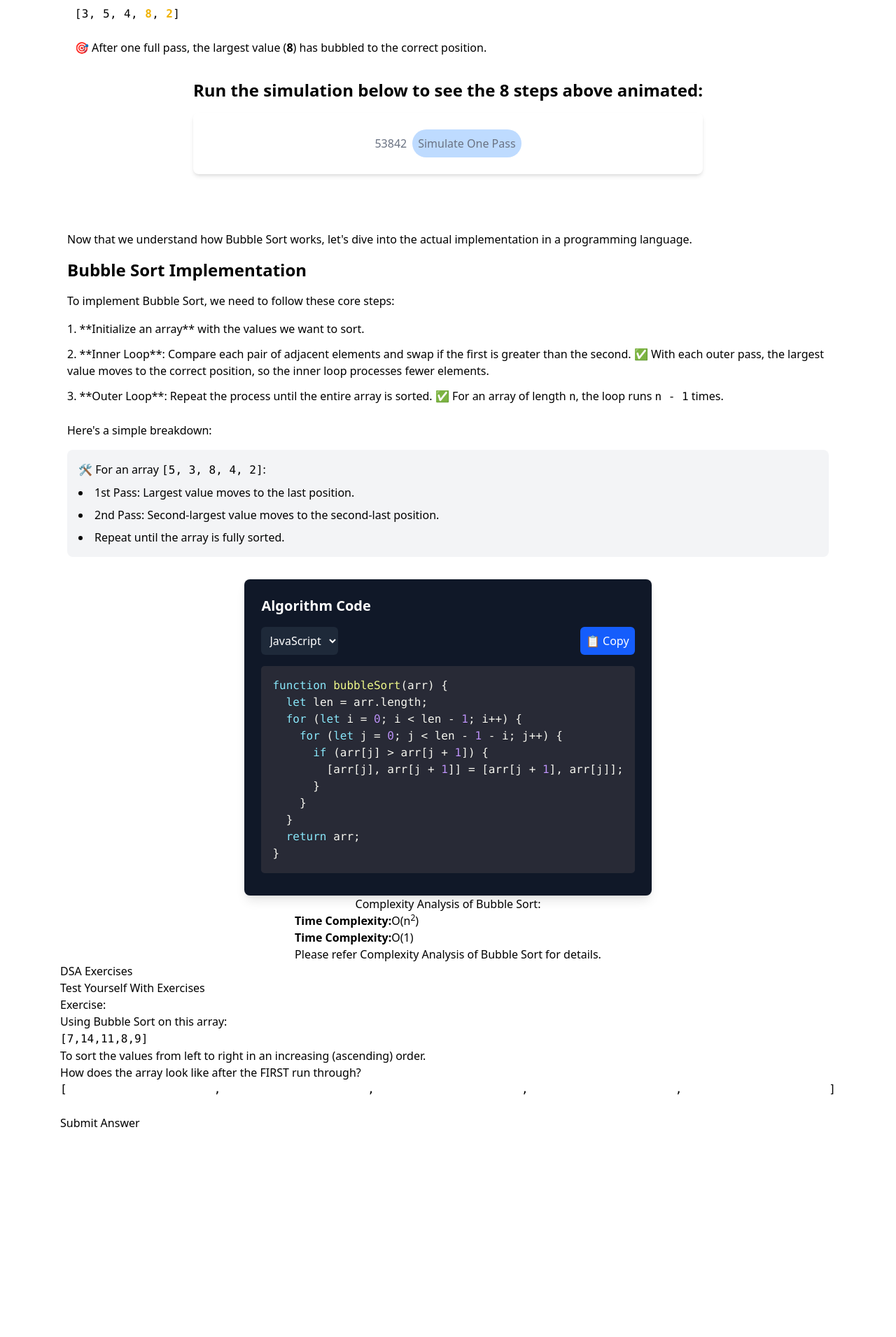
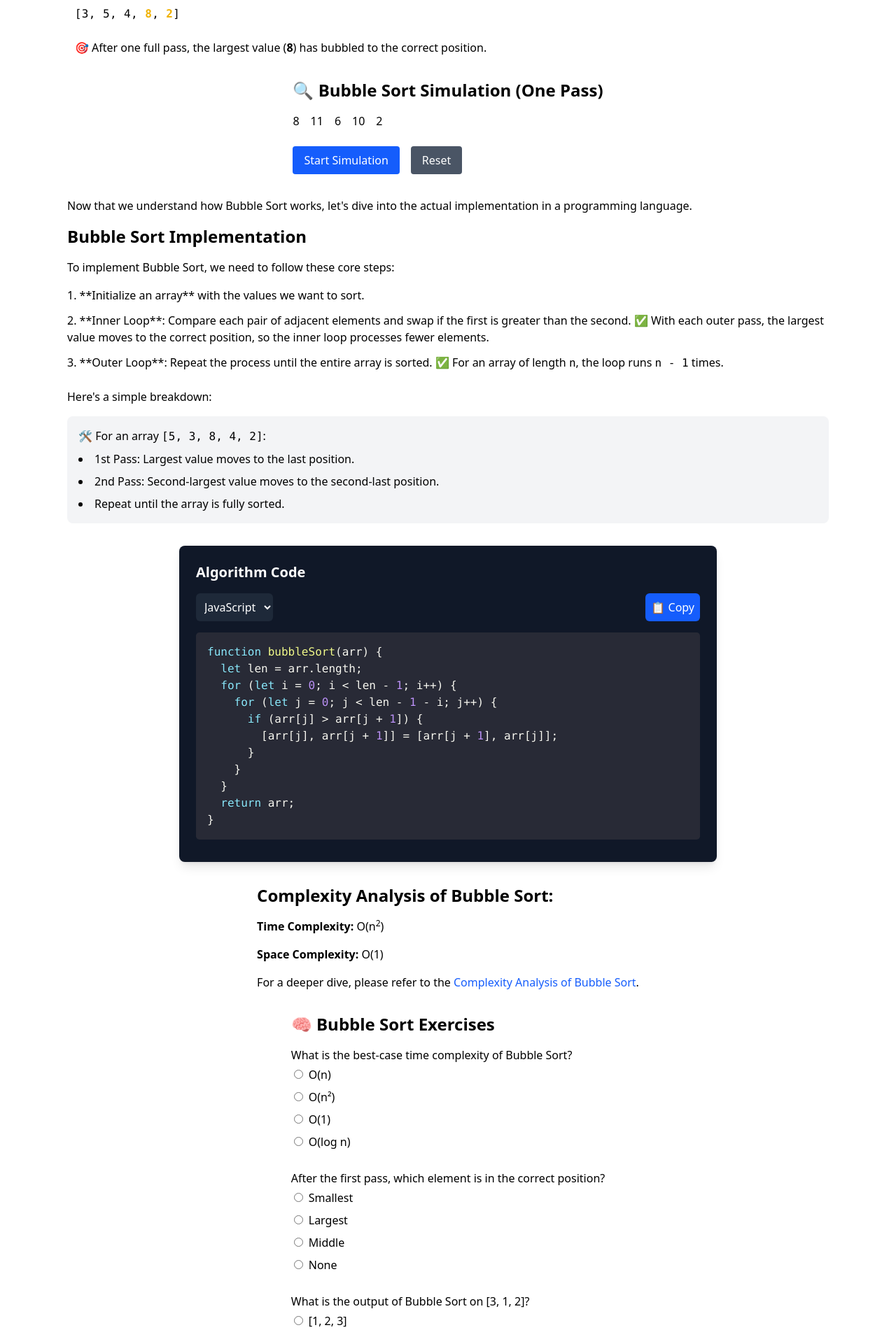
Before and after one commit to MeetMavani/DSAV, a React (Vite) app: page /QuickSort in a window 1280 px wide. Shown: the part 1127-3038 px from the top of the page at 70% size. Before the commit the page ends 2776 px from the top, so only its background shows below. Built offline with nearby package versions, Linux system fonts and the light colour scheme.

Commit message:
updated quick sort page

```diff
--- a/src/components/Shared/CodeBox.jsx
+++ b/src/components/Shared/CodeBox.jsx
@@ -46,7 +46,7 @@ const CodeBox = () => {
   };
 
   return (
-    <div className="bg-gray-900 p-6 rounded-lg shadow-lg mt-8">
+    <div className="bg-gray-900 p-6 rounded-lg shadow-lg mt-8 w-3xl">
       <h3 className="text-xl font-semibold mb-4 text-white">Algorithm Code</h3>
 
       {/* Language Selector */}
--- a/src/pages/Sort/QuickSort.jsx
+++ b/src/pages/Sort/QuickSort.jsx
@@ -7,24 +7,82 @@ import { useState } from 'react';
 
 const QuickSort = () => {
 
-  const [array, setArray] = useState([5, 3, 8, 4, 2]);
-  const [highlighted, setHighlighted] = useState([]);
 
-  const simulateOnePass = () => {
-    let newArray = [...array];
-    let newHighlighted = [];
+  const questions = [
+    {
+      question: "What is the best-case time complexity of Bubble Sort?",
+      options: ["O(n)", "O(n²)", "O(1)", "O(log n)"],
+      answer: "O(n)",
+    },
+    {
+      question: "After the first pass, which element is in the correct position?",
+      options: ["Smallest", "Largest", "Middle", "None"],
+      answer: "Largest",
+    },
+    {
+      question: "What is the output of Bubble Sort on [3, 1, 2]?",
+      options: ["[1, 2, 3]", "[3, 1, 2]", "[1, 3, 2]", "[2, 1, 3]"],
+      answer: "[1, 2, 3]",
+    },
+  ];
 
-    for (let i = 0; i < newArray.length - 1; i++) {
-      newHighlighted.push(i);
-      if (newArray[i] > newArray[i + 1]) {
-        [newArray[i], newArray[i + 1]] = [newArray[i + 1], newArray[i]];
-      }
+  const initialArray = [8, 11, 6, 10, 2];
+  const [array, setArray] = useState(initialArray);
+  const [currentIndex, setCurrentIndex] = useState(0);
+  const [isRunning, setIsRunning] = useState(false);
+
+  const startSimulation = () => {
+    setIsRunning(true);
+    setCurrentIndex(0);
+    simulatePass();
+  };
+
+  const resetSimulation = () => {
+    setIsRunning(false);
+    setArray(initialArray);
+    setCurrentIndex(0);
+  };
+
+  const simulatePass = () => {
+    if (currentIndex >= array.length - 1) {
+      setIsRunning(false);
+      return;
     }
 
-    setArray(newArray);
-    setHighlighted(newHighlighted);
+    setTimeout(() => {
+      setArray((prevArray) => {
+        const newArray = [...prevArray];
+        if (newArray[currentIndex] > newArray[currentIndex + 1]) {
+          [newArray[currentIndex], newArray[currentIndex + 1]] = [
+            newArray[currentIndex + 1],
+            newArray[currentIndex],
+          ];
+        }
+        return newArray;
+      });
 
-    setTimeout(() => setHighlighted([]), 1000); // Clear highlights after 1 second
+      setCurrentIndex((prevIndex) => prevIndex + 1);
+      simulatePass();
+    }, 800);
+  };
+
+  const [score, setScore] = useState(0);
+  const [userAnswers, setUserAnswers] = useState({});
+  const [submitted, setSubmitted] = useState(false);
+
+  const handleOptionChange = (index, option) => {
+    setUserAnswers({ ...userAnswers, [index]: option });
+  };
+
+  const handleSubmit = () => {
+    let newScore = 0;
+    questions.forEach((q, index) => {
+      if (userAnswers[index] === q.answer) {
+        newScore++;
+      }
+    });
+    setScore(newScore);
+    setSubmitted(true);
   };
 
 
@@ -60,7 +118,7 @@ const QuickSort = () => {
 
 
 
-
+        {/* How it works */}
         <section className="mt-8">
           <h2 className="text-2xl font-semibold text-gray-800 mb-4">
             How does Bubble Sort work?
@@ -74,6 +132,8 @@ const QuickSort = () => {
         </section>
 
         <hr />
+
+        {/* Manual Run through */}
         <section className="mt-8">
 
           <h2 className="text-2xl font-bold mb-4">Manual Run Through</h2>
@@ -113,23 +173,42 @@ const QuickSort = () => {
 
         <hr />
 
-        <section className='max-w-3xl mx-auto mb-12 mt-8'>
-            <h2 className="text-2xl text-center font-semibold mb-4"> Run the simulation below to see the 8 steps above animated:</h2>
-            <div className="bg-white p-6 rounded-lg shadow-md text-center text-gray-500">
+        {/* Simulation */}
+        <section className="mt-8">
+          <h2 className="text-2xl font-semibold mb-4">🔍 Bubble Sort Simulation (One Pass)</h2>
+          <div className="flex space-x-4 mb-6">
             {array.map((num, index) => (
-              <span
+              <div
                 key={index}
-                className={`array-item ${highlighted.includes(index) ? 'highlight' : ''}`}
+                className={`array-box ${
+                  isRunning && (index === currentIndex || index === currentIndex + 1)
+                    ? "highlight"
+                    : ""
+                }`}
               >
                 {num}
-              </span>
+              </div>
             ))}
-              <button onClick={simulateOnePass} className="simulate-button bg-blue-200 rounded-3xl p-2 ml-2">Simulate One Pass</button>
           </div>
+
+          <button
+            onClick={startSimulation}
+            disabled={isRunning}
+            className="px-4 py-2 bg-blue-600 text-white rounded hover:bg-blue-800"
+          >
+            Start Simulation
+          </button>
+          <button
+            onClick={resetSimulation}
+            className="ml-4 px-4 py-2 bg-gray-600 text-white rounded hover:bg-gray-800"
+          >
+            Reset
+          </button>
         </section>
 
         <hr />
 
+        {/* Implementation */}
         <section className="mt-8">
           <p className="mb-4">
             Now that we understand how Bubble Sort works, let's dive into the actual implementation in a programming language.
@@ -176,59 +255,84 @@ const QuickSort = () => {
 
         <CodeBox />
 
-          <h2>
-            <span>Complexity Analysis of Bubble Sort:</span>
-          </h2>
-          <p>
-            <b>
-              <strong>Time Complexity:</strong>
-            </b>
-            <span>O(n</span>
-            <sup>2</sup>
-            <span>)</span>
-            <br />
-            <b>
-              <strong>Time Complexity:</strong>
-            </b>
-            <span>O(1)</span>
-            <br />
-            <span>Please refer </span>
-            <a href="">
-              <span>Complexity Analysis of Bubble Sort </span>
-            </a>
-            <span>for details.</span>
+        {/* Complexity */}
+        <section className="mt-8">
+            <h2 className="text-2xl font-semibold mb-4">Complexity Analysis of Bubble Sort:</h2>
+
+            <p className="mb-4">
+              <strong>Time Complexity:</strong> <span>O(n<sup>2</sup>)</span>
             </p>
 
-          <div className='Exercise'>
-              <h2>DSA Exercises</h2>
-              <form action="">
-                <h2>Test Yourself With Exercises</h2>
-                <div className='exercisewindow'>
-                  <h2>Exercise:</h2>
-                  <p>Using Bubble Sort on this array:</p>
-                  <code>[7,14,11,8,9]</code>
-                  <p>To sort the values from left to right in an increasing (ascending) order.</p>
-                  <p>How does the array look like after the FIRST run through?</p>
-                  <div className='exercisecontainer'>
-                    <pre>
-                      [
-                      <input name="box1" maxLength="2"  type="text" />
-                      ,
-                      <input name="box2" maxLength="2"  type="text" />
-                      ,
-                      <input name="box3" maxLength="2"  type="text" />
-                      ,
-                      <input name="box4" maxLength="2"  type="text" />
-                      ,
-                      <input name="box5" maxLength="2"  type="text" />
-                      ]
-                    </pre>
+            <p className="mb-4">
+              <strong>Space Complexity:</strong> <span>O(1)</span>
+            </p>
+
+            <p>
+              For a deeper dive, please refer to the{" "}
+              <a
+                href="https://www.geeksforgeeks.org/bubble-sort/"
+                target="_blank"
+                rel="noopener noreferrer"
+                className="text-blue-600 hover:underline"
+              >
+                Complexity Analysis of Bubble Sort
+              </a>.
+            </p>
+        </section>
+
+        {/* Exercise */}
+        <section className="mt-8">
+          <h2 className="text-2xl font-semibold mb-4">🧠 Bubble Sort Exercises</h2>
+
+          {questions.map((q, index) => {
+            const userAnswer = userAnswers[index];
+            const isCorrect = userAnswer === q.answer;
+
+            return (
+              <div key={index} className="mb-6">
+                <p className="font-medium">{q.question}</p>
+
+                {q.options.map((option) => {
+                  const isSelected = userAnswer === option;
+                  const isWrong = submitted && isSelected && !isCorrect;
+                  const isRight = submitted && option === q.answer;
+
+                  return (
+                    <label
+                      key={option}
+                      className={`block p-1 rounded ${
+                        isRight ? "bg-green-200" : isWrong ? "bg-red-200" : ""
+                      }`}
+                    >
+                      <input
+                        type="radio"
+                        name={`question-${index}`}
+                        value={option}
+                        onChange={() => handleOptionChange(index, option)}
+                        disabled={submitted}
+                      />
+                      <span className="ml-2">{option}</span>
+                    </label>
+                  );
+                })}
               </div>
-                  <br />
-                  <button>Submit Answer</button>
-                </div>
-              </form>
-           </div>
+            );
+          })}
+
+          {!submitted ? (
+            <button
+              onClick={handleSubmit}
+              className="mt-4 px-4 py-2 bg-blue-600 text-white rounded hover:bg-blue-800"
+            >
+              Submit Answers
+            </button>
+          ) : (
+            <p className="mt-4 font-bold">
+              Your Score: {score} / {questions.length}
+            </p>
+          )}
+        </section>
+
     </section>
   )
 }
```
Lines whose indentation alone changed are shown as unchanged.
